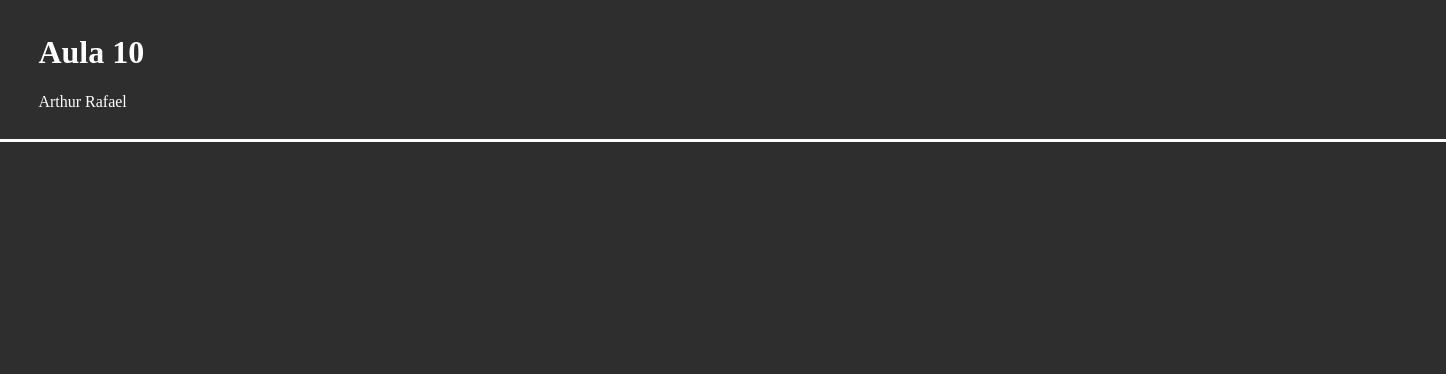
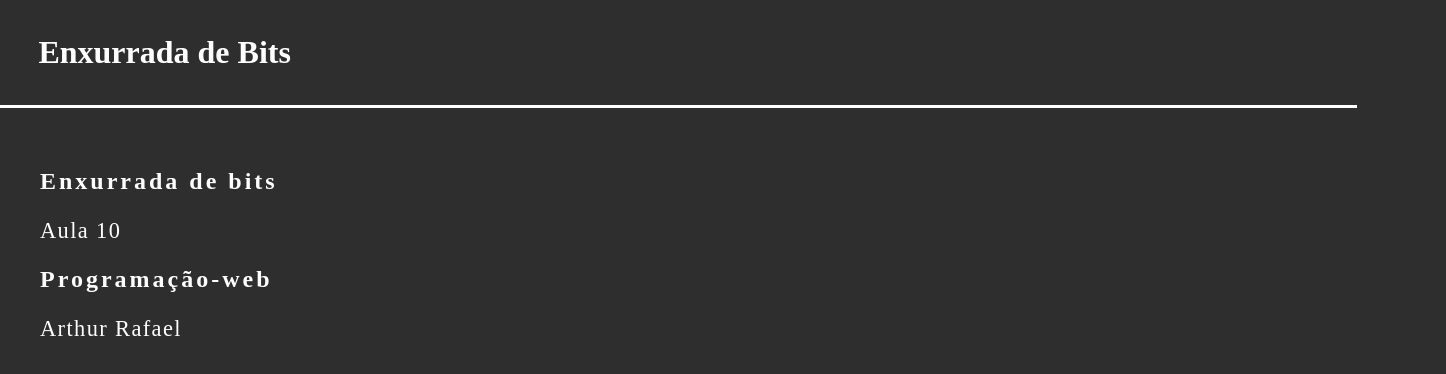
Before and after one commit to CJdebota/CJdebota.github.io, a plain HTML site: page Aula 10/index.html in a window 1280 px wide. Shown: the whole page, 1446 px wide, since content can reach past the window. Drawn offline with Linux system fonts and the light colour scheme.

Commit message:
Add files via upload

```diff
--- a/Aula 10/config.js
+++ b/Aula 10/config.js
@@ -1,14 +1,37 @@
-const s11 = document.querySelector('header');
-s11.insertAdjacentHTML("afterbegin",'<h1> Aula 10 </h1>');
-s11.insertAdjacentHTML("beforeend",'<p> Arthur Rafael <p>');
+const w129 = document.querySelector("#a1");
+w129.id = 'a1b';
+w129.insertAdjacentHTML('afterbegin', "<h1>Enxurrada de Bits</h1>");
 
-const s12 = document.querySelector('main'),
-main = document.createElement('div');
-document.body.main.div.insertAdjacentHTML("afterbegin",'<h2> Programação web </h2>');
-document.body.main.div.insertAdjacentHTML("afterbegin",'<p> Sus </p>');
 
-const s13 = document.querySelector('main');
-main = document.createElement('div');
-div = document.appendChild(main);
-document.body.main.div.insertAdjacentHTML("afterbegin",'<h2> Error </h2>');
-document.body.main.div.insertAdjacentHTML("afterbegin",'<p> Unexpecteded </p>');
+const x = document.querySelector("#a2");
+
+let x129 = document.createElement('div');
+let section = document.createElement('section');
+
+    let x189 = document.createElement('h2');
+    let x189b = document.createTextNode('Enxurrada de bits')
+
+    let x192 = document.createElement('p');
+    let x192b = document.createTextNode('Aula 10');
+
+    x189.appendChild(x189b);
+    x129.appendChild(x189);
+
+    x192.appendChild(x192b);
+    x129.appendChild(x192);
+
+    let x001 = document.createElement('h2');
+    let x001b = document.createTextNode('Programação-web')
+
+    let x002 = document.createElement('p');
+    let x002b = document.createTextNode('Arthur Rafael');
+
+    x001.appendChild(x001b);
+    x129.appendChild(x001);
+
+    x002.appendChild(x002b);
+    x129.appendChild(x002);
+
+
+
+document.getElementById('a2').insertAdjacentElement('afterbegin',x129);
--- a/Aula 10/index.html
+++ b/Aula 10/index.html
@@ -5,14 +5,14 @@
         <meta name="viewpoint" content="width-device-width, initial-scale=1.0">
         <meta http-equiv="XU-A-Compatible" content="IE=edge">
         <link rel="stylesheet" href="style.css">
-        <title> Projeto Fudeu</title>
+        <title> Aula 10</title>
 
     </head>
     <body>
-        <header></header>
-        <main><section></section></main>
-        <article></article>
-        <footer></footer>
+        <header id="a1"></header>
+        <main id="a2"><section></section></main>
+        <article id="a3"></article>
+        <footer id="a4"></footer>
         <script src="config.js"></script>
     </body>
 </html>
--- a/Aula 10/style.css
+++ b/Aula 10/style.css
@@ -18,6 +18,28 @@ header
     right:0;
     left:0;
     z-index: 1030;
-    padding: 1% 10% 1% 3%;
+    padding: 1% 3% 1% 3%;
     border-bottom: 3px solid white;
 }
+#a2
+{
+    padding: 40px;
+}
+h1
+{
+    font-size: 2em;
+}
+h1:hover
+{
+    letter-spacing: 4px;
+}
+h2
+{
+    font-size: 1.5em;
+    letter-spacing: 3px;
+}
+p
+{
+    font-size: 1.4em;
+    letter-spacing: 1.4px;
+}
```
